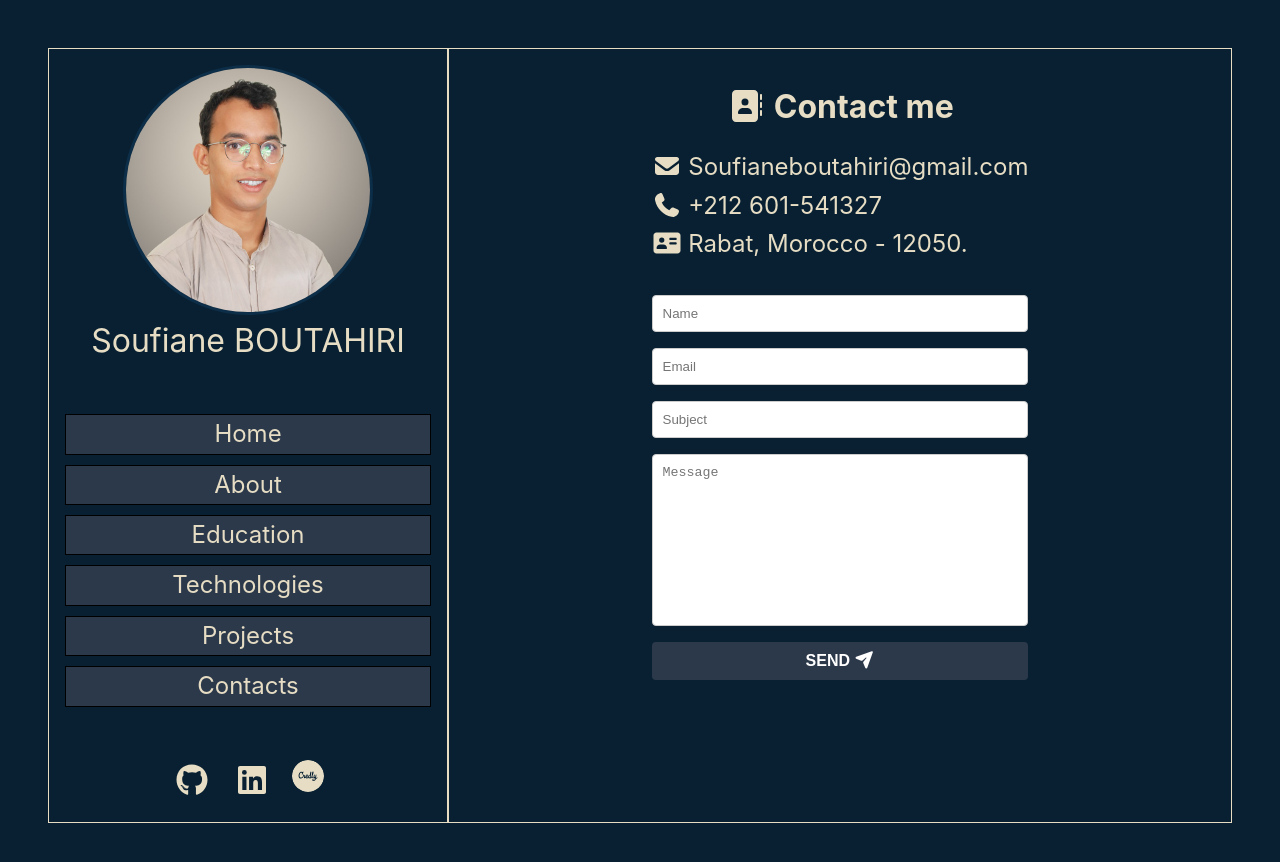
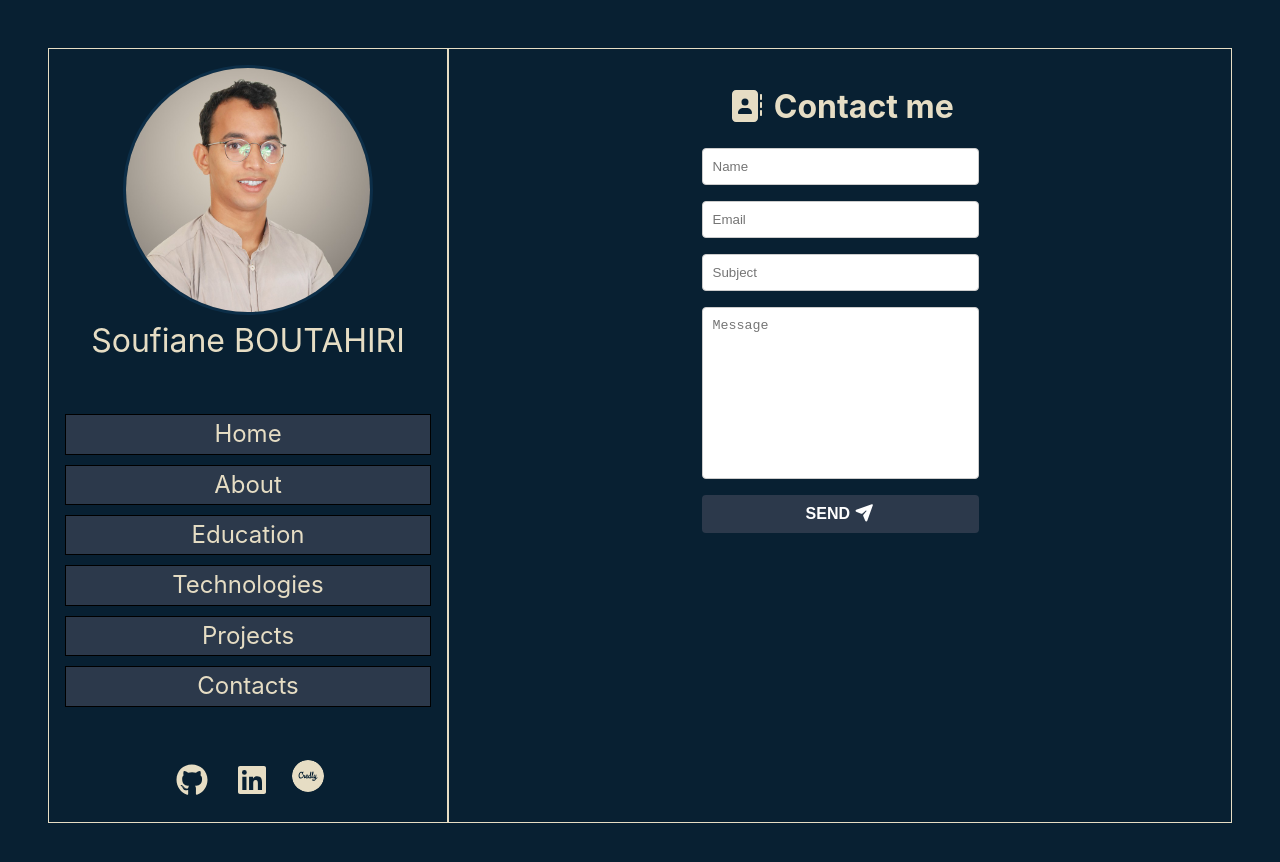
Before and after one commit to soufianebt/portfolio, a Vue app: page /contacts in a window 1280 px wide. Shown: the top 862 px of the page. Built offline with nearby package versions, Linux system fonts and the light colour scheme.

Commit message:
remove public contact info

```diff
--- a/src/CONST/PUBLIC_Const.js
+++ b/src/CONST/PUBLIC_Const.js
@@ -1,4 +1,4 @@
 export const CV_LINKS = {
-    FRENCH: "https://drive.google.com/uc?id=13y9jGZcxdW5fld3hVqQlOULicT0nvXV5&export=download",
-    ENGLISH: "https://drive.google.com/uc?id=1hiOkFJnvzalR0-yI6IZyZXhd2OT-wl-p&export=download"
+    FRENCH: "",
+    ENGLISH: ""
 }
--- a/src/views/AboutView.vue
+++ b/src/views/AboutView.vue
@@ -8,7 +8,6 @@
             <li><span>Post :</span> Full-Stack Engineer Dot Net/ Vue js</li>
             <li><span>Languages :</span> Arabic(Native), French(C1), English (C1)</li>
         </ul>
-        <button title="Click to download the Resume" @click="downloadFile">Download CV</button>
     </div>
 </template>
 <script>
--- a/src/views/ContactsView.vue
+++ b/src/views/ContactsView.vue
@@ -5,27 +5,6 @@
             Contact me
         </h1>
         <div class="contact-form__column">
-            <div class="contact-form__content">
-                <div class="contact-form__info">
-                    <h3 class="contact-form__info-item">
-                        <font-awesome-icon icon="envelope"/>
-                        <a class="contact-form__info-item__link" href="mailto:soufianeboutahiri@gmail.com"
-                           title="Send me an email">
-                            Soufianeboutahiri@gmail.com
-                        </a>
-                    </h3>
-                    <h3 class="contact-form__info-item">
-                        <font-awesome-icon icon="phone"/>
-                        <a class="contact-form__info-item__link" href="tel:+212601541327" title="Call me">
-                            +212 601-541327
-                        </a>
-                    </h3>
-                    <h3 class="contact-form__info-item">
-                        <font-awesome-icon icon="address-card"/>
-                        Rabat, Morocco - 12050.
-                    </h3>
-                </div>
-            </div>
             <div class="contact-form__container">
                 <input v-model="name" class="contact-form__input contact-form__input--md8" placeholder="Name"
                        type="text">
```
